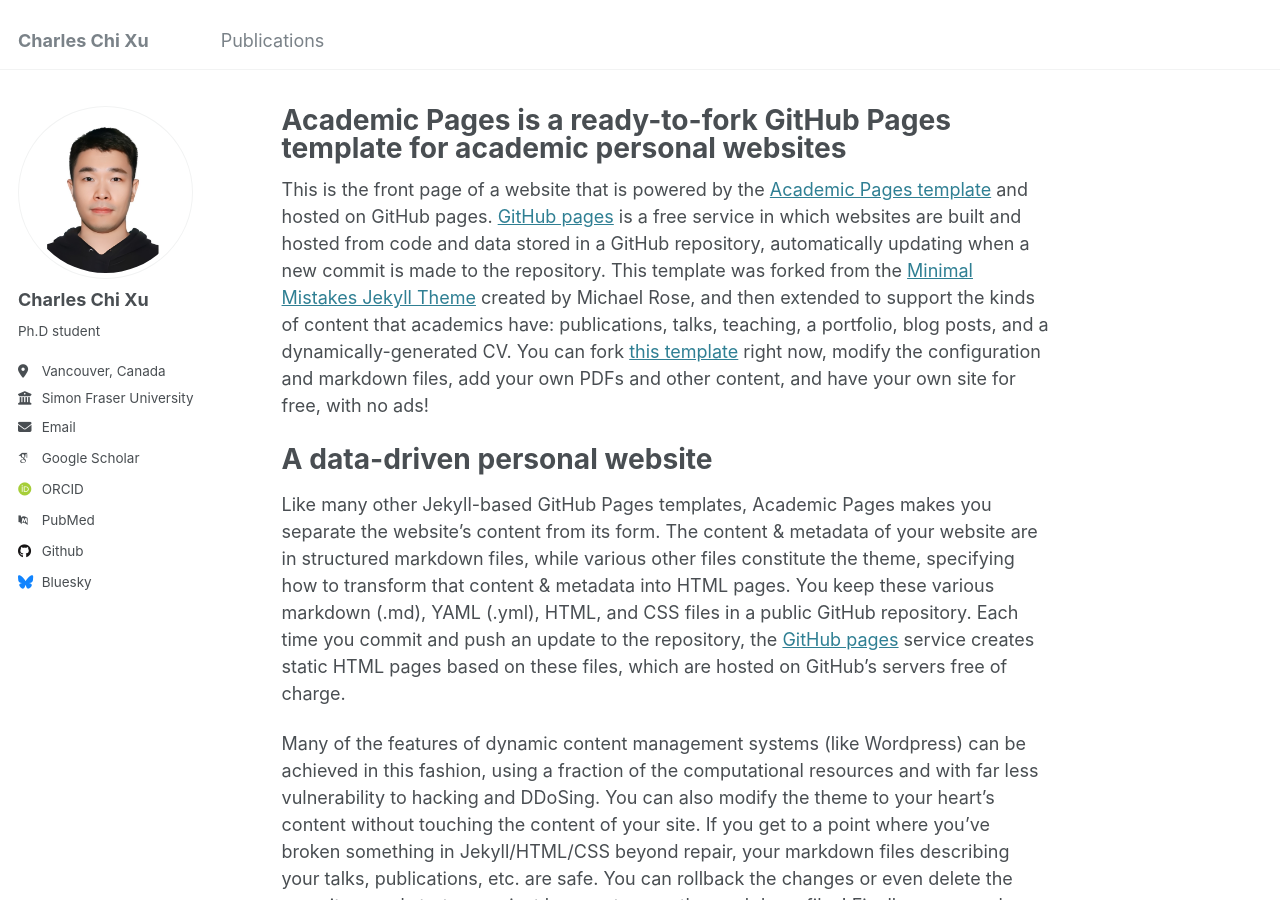
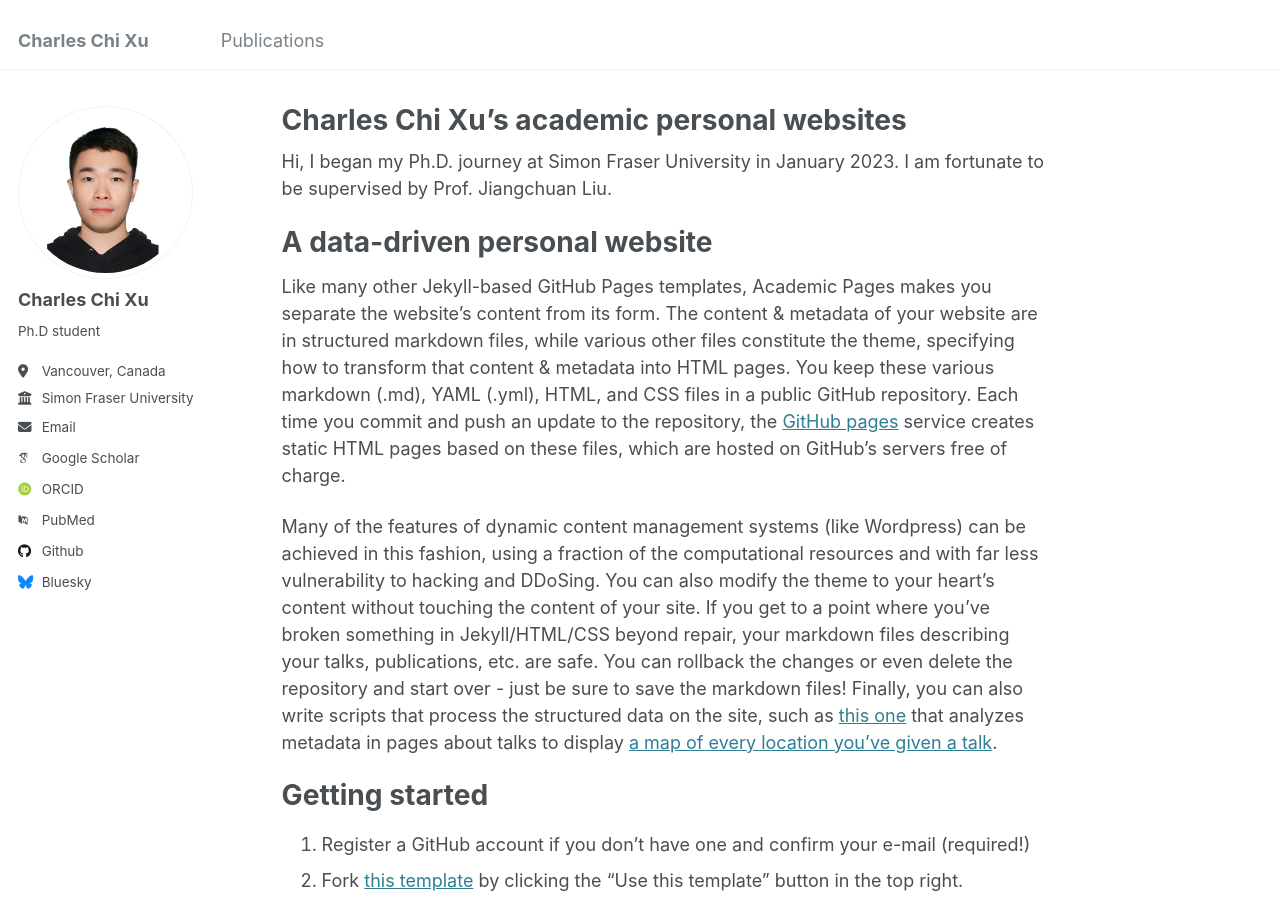
Before and after one commit to CharlesXuuu/CharlesXuuu.github.io, a Jekyll site: the page built from _pages/about.md, in a window 1280 px wide and 900 px high. Built offline with Jekyll 4.4.1, drawn with Linux system fonts in a browser that asks for light colours; some web fonts are replaced.

Commit message:
Update about.md

```diff
--- a/_pages/about.md
+++ b/_pages/about.md
@@ -1,13 +1,15 @@
 ---
 permalink: /
-title: "Academic Pages is a ready-to-fork GitHub Pages template for academic personal websites"
+title: "Charles Chi Xu's academic personal websites"
 author_profile: true
 redirect_from:
   - /about/
   - /about.html
 ---
 
-This is the front page of a website that is powered by the [Academic Pages template](https://github.com/academicpages/academicpages.github.io) and hosted on GitHub pages. [GitHub pages](https://pages.github.com) is a free service in which websites are built and hosted from code and data stored in a GitHub repository, automatically updating when a new commit is made to the repository. This template was forked from the [Minimal Mistakes Jekyll Theme](https://mmistakes.github.io/minimal-mistakes/) created by Michael Rose, and then extended to support the kinds of content that academics have: publications, talks, teaching, a portfolio, blog posts, and a dynamically-generated CV. You can fork [this template](https://github.com/academicpages/academicpages.github.io) right now, modify the configuration and markdown files, add your own PDFs and other content, and have your own site for free, with no ads!
+<!-- This is the front page of a website that is powered by the [Academic Pages template](https://github.com/academicpages/academicpages.github.io) and hosted on GitHub pages. [GitHub pages](https://pages.github.com) is a free service in which websites are built and hosted from code and data stored in a GitHub repository, automatically updating when a new commit is made to the repository. This template was forked from the [Minimal Mistakes Jekyll Theme](https://mmistakes.github.io/minimal-mistakes/) created by Michael Rose, and then extended to support the kinds of content that academics have: publications, talks, teaching, a portfolio, blog posts, and a dynamically-generated CV. You can fork [this template](https://github.com/academicpages/academicpages.github.io) right now, modify the configuration and markdown files, add your own PDFs and other content, and have your own site for free, with no ads! -->
+
+Hi, I began my Ph.D. journey at Simon Fraser University in January 2023. I am fortunate to be supervised by Prof. Jiangchuan Liu.
 
 A data-driven personal website
 ======
```
